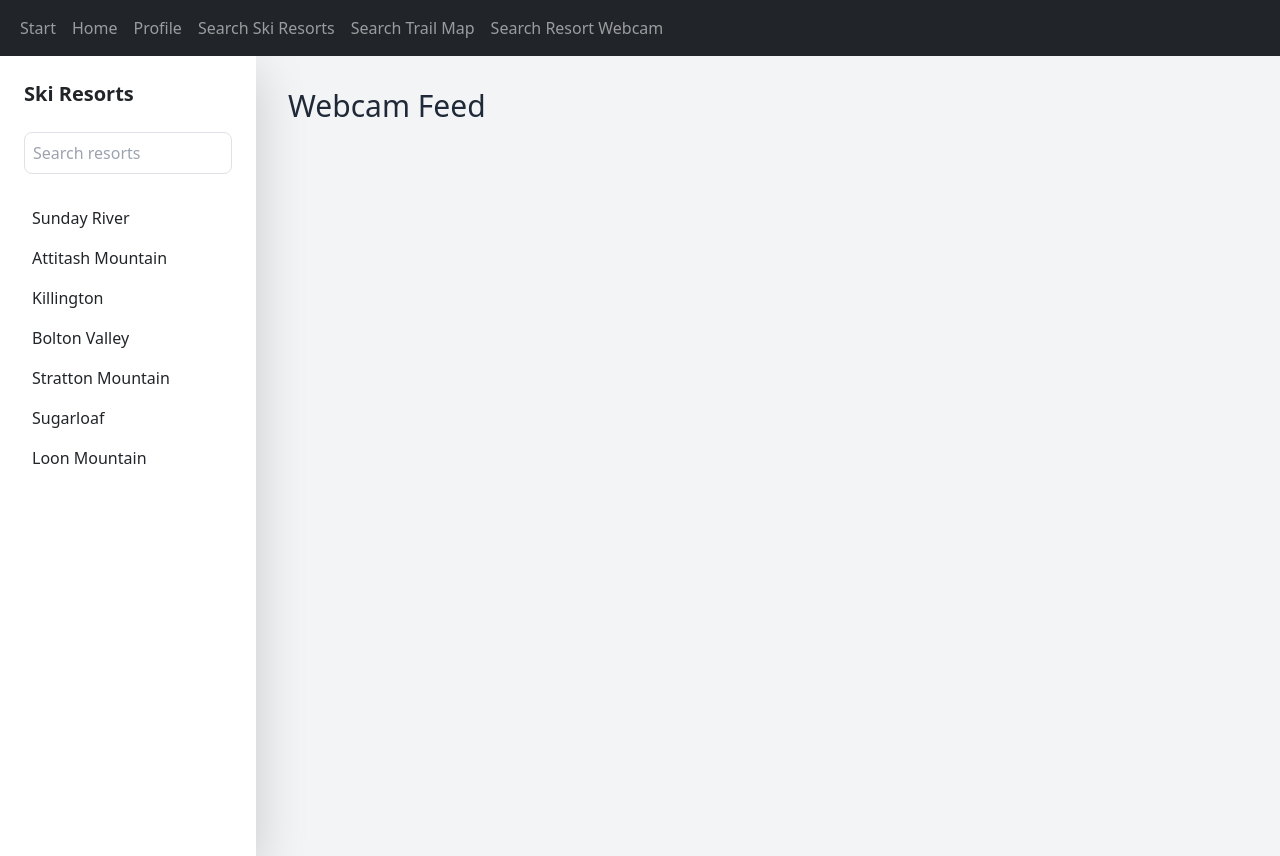
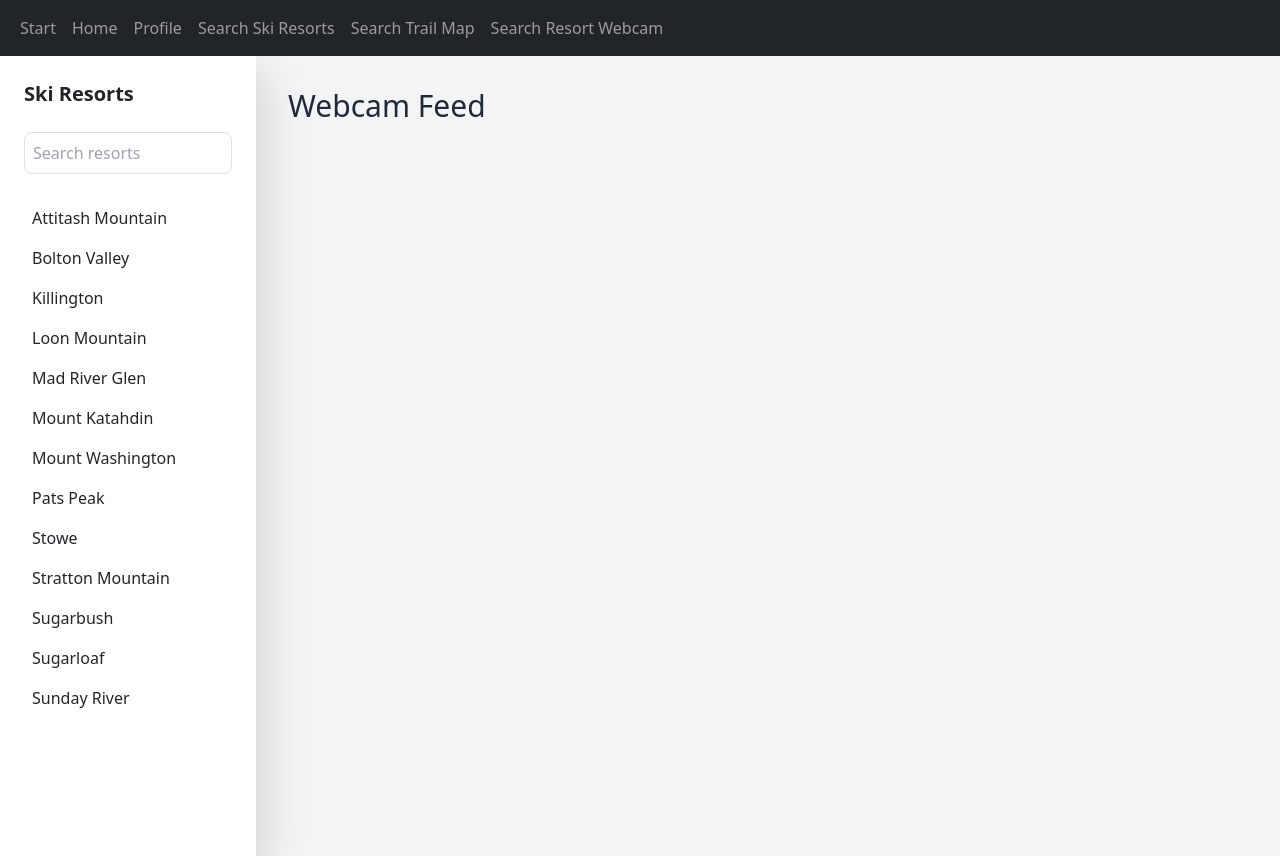
Before and after one commit to JashATSSU/New-england-ski, a React (Create React App) app in the folder frontend/: page /skiResortWebcam in a window 1280 px wide. Built offline with nearby package versions, Linux system fonts and the light colour scheme.

Commit message:
alphabetically ordered the resorts

```diff
--- a/frontend/src/components/pages/SkiResortWebcam.js
+++ b/frontend/src/components/pages/SkiResortWebcam.js
@@ -3,28 +3,16 @@ import 'bootstrap/dist/css/bootstrap.min.css';
 
 const resorts = [
   {
-    name: 'Sunday River',
-    webcam: ['https://www.youtube.com/embed/J98tW5YX4Z8']
-  },
-  {
     name: 'Attitash Mountain',
     webcam: ['https://www.youtube.com/embed/B32BbIXgHWw']
-  },
-  {
-    name: 'Killington',
-    webcam: ['https://www.youtube.com/embed/QUHuNsX6IZw']
   },
   {
     name: 'Bolton Valley',
     webcam: ['https://www.youtube.com/embed/xWdZHDUHjv8']
   },
   {
-    name: 'Stratton Mountain',
-    webcam: ['https://www.youtube.com/embed/AhcH03HwuH0']
-  },
-  {
-    name: 'Sugarloaf',
-    webcam: ['https://www.youtube.com/embed/K77ahIkmPGw']
+    name: 'Killington',
+    webcam: ['https://www.youtube.com/embed/QUHuNsX6IZw']
   },
   {
     name: 'Loon Mountain',
@@ -32,8 +20,51 @@ const resorts = [
       'https://www.youtube.com/embed/5NUYOuzzZwc',
       'https://www.youtube.com/embed/1ulgeNTlFJc'
     ]
+  },
+  {
+    name: 'Mad River Glen',
+    webcam: ['https://www.youtube.com/embed/zMuhC48767w']
+  },
+  {
+    name: 'Mount Katahdin',
+    webcam: ['https://www.youtube.com/embed/yPyOLnDcrHA']
+  },
+  {
+    name: 'Mount Washington',
+    webcam: ['https://www.youtube.com/embed/5qVHjf7hKZU']
+  },
+  {
+    name: 'Pats Peak',
+    webcam: [
+      'https://www.youtube.com/embed/ZLsh8WsISr0',
+      'https://www.youtube.com/embed/KFjl8wPJvyg'
+    ]
+  },
+  {
+    name: 'Stowe',
+    webcam: ['https://www.youtube.com/embed/AhcH03HwuH0']
+  },
+  {
+    name: 'Stratton Mountain',
+    webcam: [
+      'https://www.youtube.com/embed/AhcH03HwuH0',
+      'https://www.youtube.com/embed/VPQaZffyviI'
+    ]
+  },
+  {
+    name: 'Sugarbush',
+    webcam: ['https://www.youtube.com/embed/tdQOYaEQC3o']
+  },
+  {
+    name: 'Sugarloaf',
+    webcam: ['https://www.youtube.com/embed/K77ahIkmPGw']
+  },
+  {
+    name: 'Sunday River',
+    webcam: ['https://www.youtube.com/embed/J98tW5YX4Z8']
   }
 ];
+
 
 const SkiResortWebcam = () => {
   const [searchQuery, setSearchQuery] = useState('');
```
